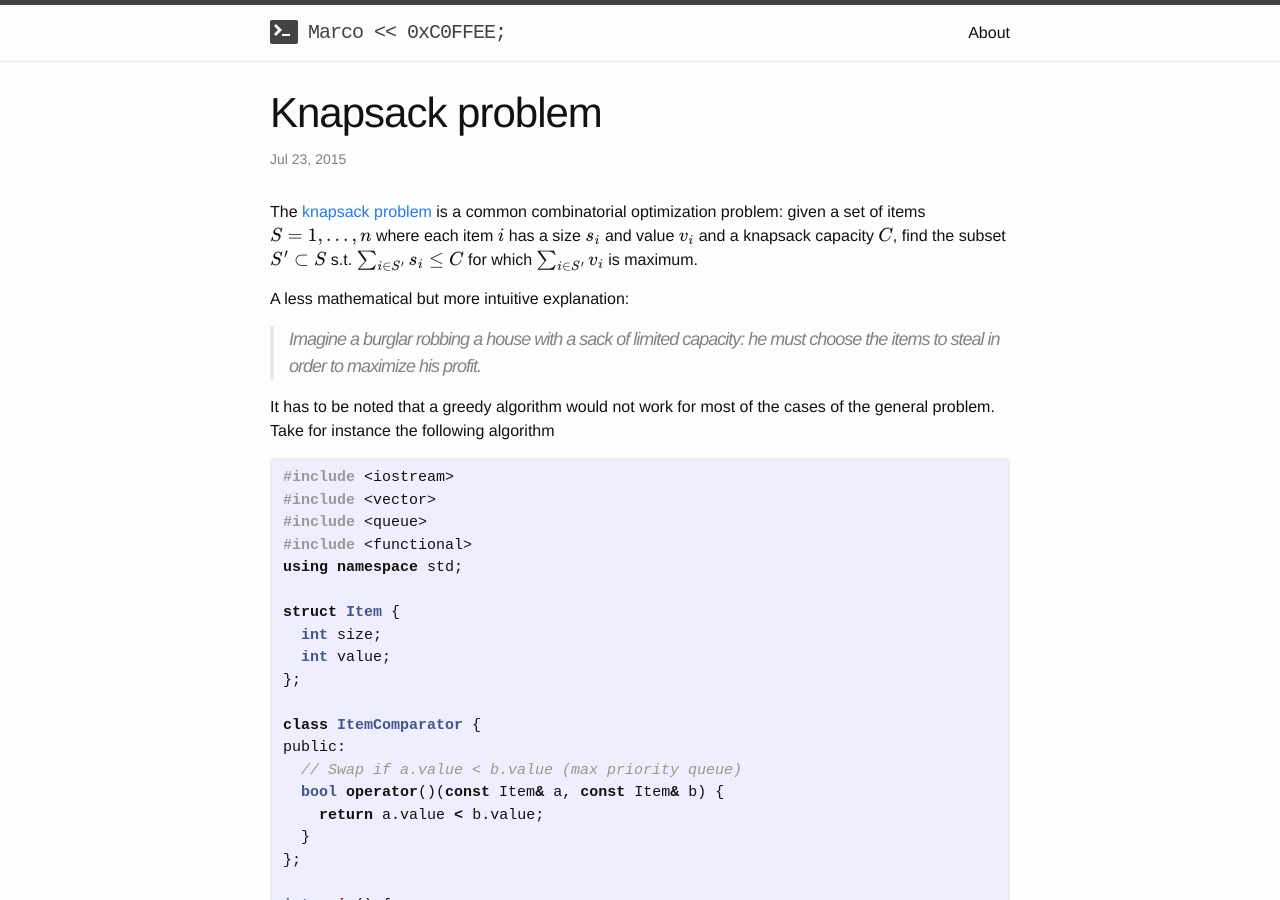
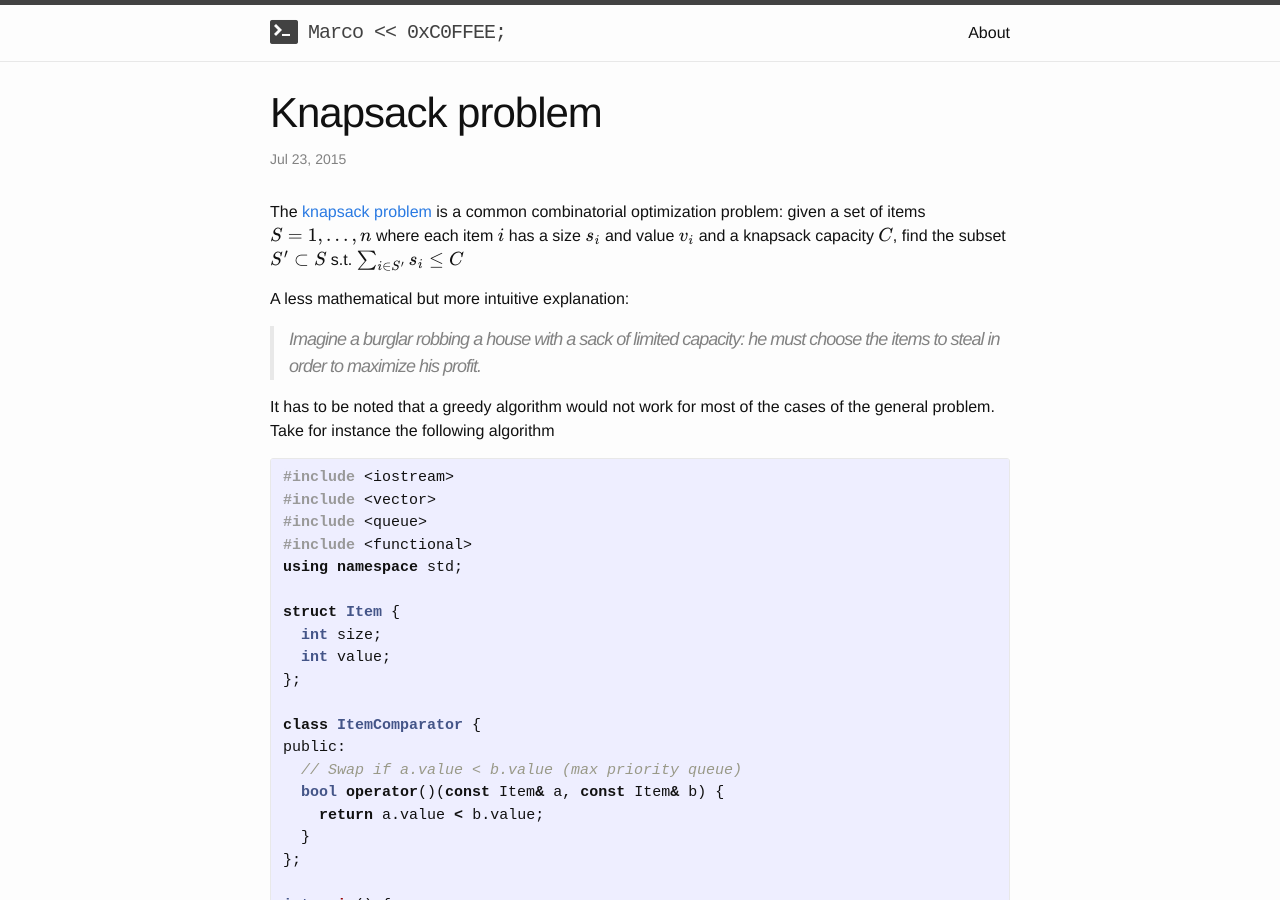
Before and after one commit to marcodiiga/marcodiiga.github.io, a Jekyll site: the page built from _posts/2015-07-23-knapsack-problem.markdown, in a window 1280 px wide and 900 px high. Built offline with Jekyll 4.4.1, drawn with Linux system fonts in a browser that asks for light colours; formulas are drawn with MathJax 3.

Commit message:
tentative fix

```diff
--- a/_posts/2015-07-23-knapsack-problem.markdown
+++ b/_posts/2015-07-23-knapsack-problem.markdown
@@ -7,7 +7,7 @@
 combinatorial optimization problem: given a set of items \\( S = {1,...,n} \\) where
 each item \\( i \\) has a size \\( s_i \\) and value \\( v_i \\) and a knapsack
 capacity \\( C \\), find the subset \\( S^{\prime} \subset S \\) s.t.
-\\( \sum_{i \in S^{\prime}}{s_i} \le C \\) for which \\( \sum_{i \in S'}{v_i} \\) is maximum.
+\\( \sum_{i \in S^{\prime}}{s_i} \le C \\)
 
 A less mathematical but more intuitive explanation:
 
```
